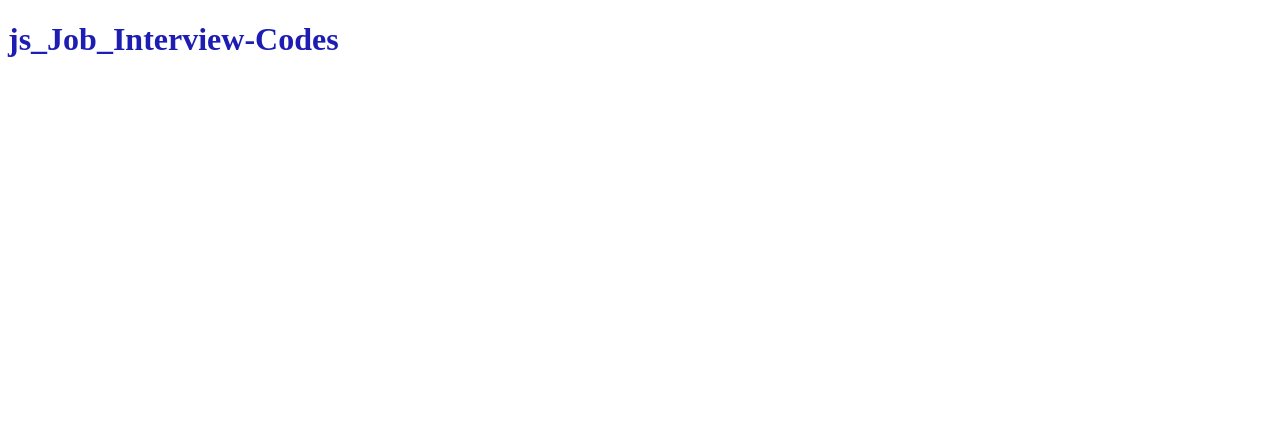
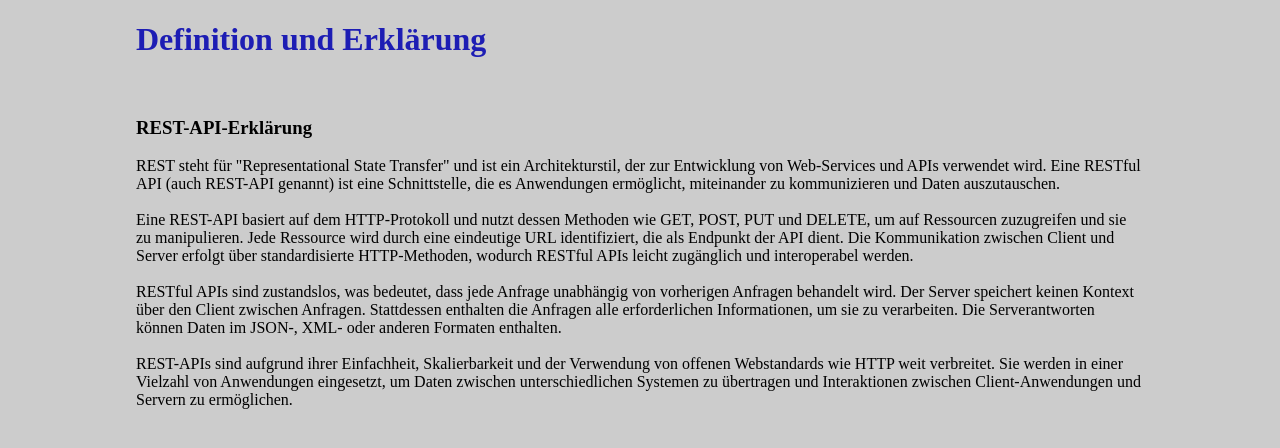
Before and after one commit to DevEljah/js_job_interview_codes, a plain HTML site: page index.html in a window 1280 px wide. Drawn offline with Linux system fonts and the light colour scheme.

Commit message:
REST-API-Erklärung

```diff
--- a/index.css
+++ b/index.css
@@ -1,3 +1,7 @@
+body {
+  padding: 0 10% 0 10%;
+  background: #cccccc;
+}
 .title {
   color: rgb(29, 29, 180);
 }
--- a/index.html
+++ b/index.html
@@ -10,7 +10,36 @@
   </head>
   <body>
     <div>
-      <h1 class="title">js_Job_Interview-Codes</h1>
+      <h1 class="title">Definition und Erklärung</h1>
+      <br />
+      <h3>REST-API-Erklärung</h3>
+      <p>
+        REST steht für "Representational State Transfer" und ist ein
+        Architekturstil, der zur Entwicklung von Web-Services und APIs verwendet
+        wird. Eine RESTful API (auch REST-API genannt) ist eine Schnittstelle,
+        die es Anwendungen ermöglicht, miteinander zu kommunizieren und Daten
+        auszutauschen. <br />
+        <br />
+        Eine REST-API basiert auf dem HTTP-Protokoll und nutzt dessen Methoden
+        wie GET, POST, PUT und DELETE, um auf Ressourcen zuzugreifen und sie zu
+        manipulieren. Jede Ressource wird durch eine eindeutige URL
+        identifiziert, die als Endpunkt der API dient. Die Kommunikation
+        zwischen Client und Server erfolgt über standardisierte HTTP-Methoden,
+        wodurch RESTful APIs leicht zugänglich und interoperabel werden. <br />
+        <br />
+        RESTful APIs sind zustandslos, was bedeutet, dass jede Anfrage
+        unabhängig von vorherigen Anfragen behandelt wird. Der Server speichert
+        keinen Kontext über den Client zwischen Anfragen. Stattdessen enthalten
+        die Anfragen alle erforderlichen Informationen, um sie zu verarbeiten.
+        Die Serverantworten können Daten im JSON-, XML- oder anderen Formaten
+        enthalten. <br />
+        <br />
+        REST-APIs sind aufgrund ihrer Einfachheit, Skalierbarkeit und der
+        Verwendung von offenen Webstandards wie HTTP weit verbreitet. Sie werden
+        in einer Vielzahl von Anwendungen eingesetzt, um Daten zwischen
+        unterschiedlichen Systemen zu übertragen und Interaktionen zwischen
+        Client-Anwendungen und Servern zu ermöglichen.
+      </p>
     </div>
 
     <script src="./index.js"></script>
```
